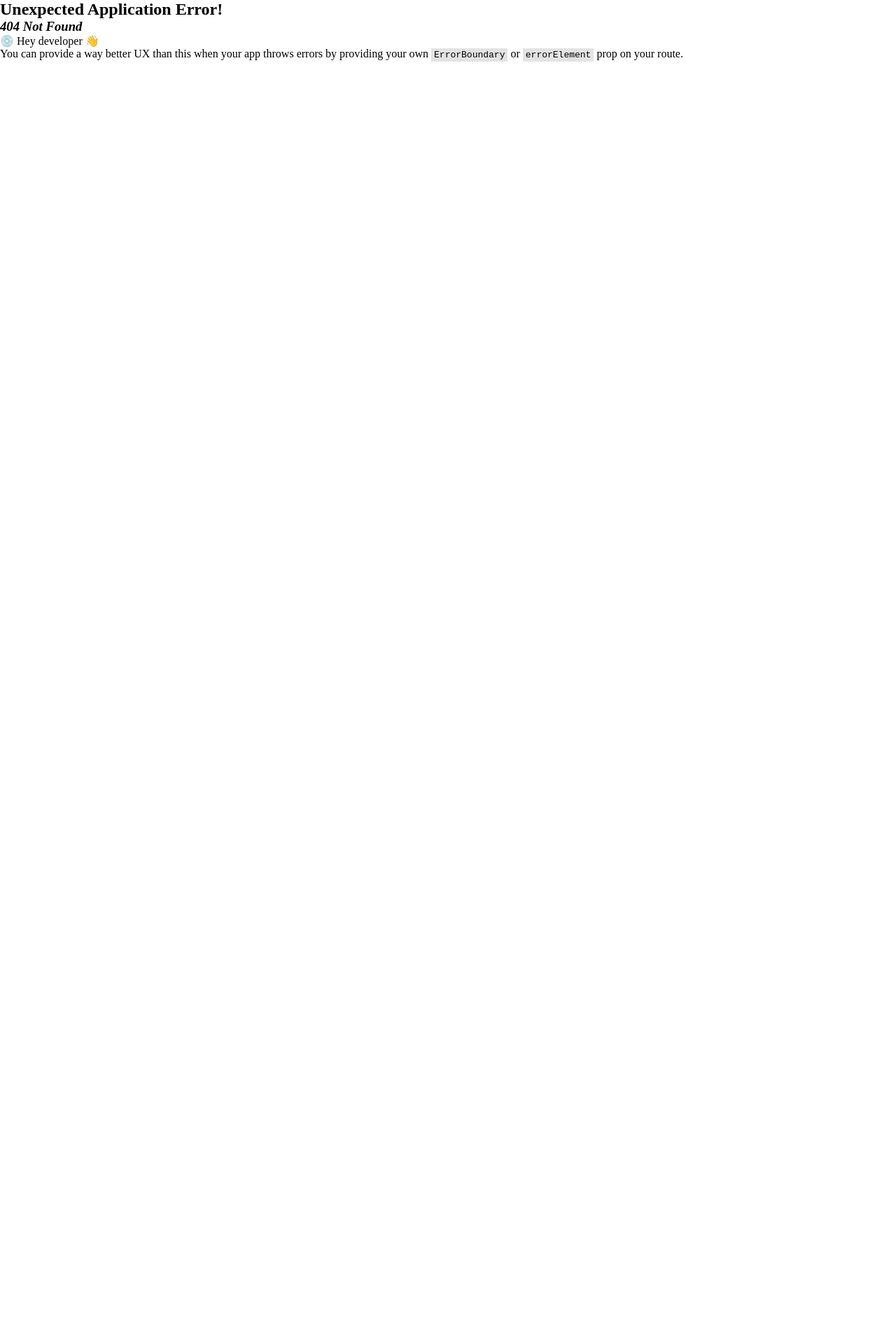
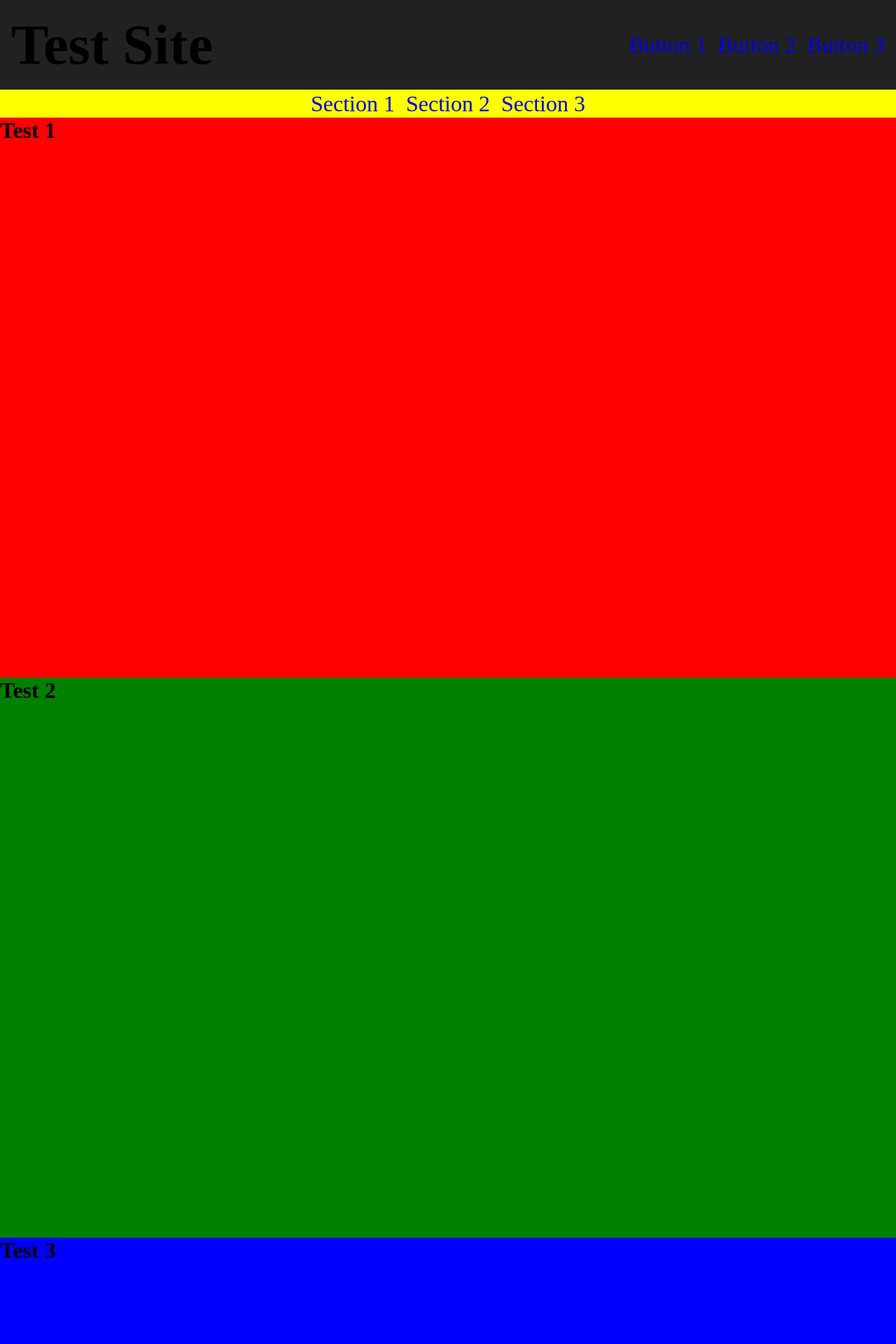
Before and after one commit to Chrisvasa/react_test, a React (Vite) app: page /test in a window 1280 px wide. Before the commit this address had no page. Shown: the top 1920 px of the page at 70% size. Before the commit the page ends 800 px from the top, so only its background shows below. Built offline with nearby package versions, Linux system fonts and the light colour scheme.

Commit message:
Created basic one page layout with scrolling

```diff
--- a/src/Layouts/RootLayout.jsx
+++ b/src/Layouts/RootLayout.jsx
@@ -1,4 +1,5 @@
-import { NavLink, Outlet } from "react-router-dom";
+import { NavLink, Outlet, useLocation } from "react-router-dom";
+import { useEffect } from 'react';
 import styled from "styled-components";
 import Hero from "../hero";
 import App from "../App";
@@ -13,7 +14,7 @@ export default function Root() {
           <ButtonContainer>
             <NavLink to="/">Button 1</NavLink>
             <NavLink to="games">Button 2</NavLink>
-            <NavLink>Button 3</NavLink>
+            <NavLink to="test">Button 3</NavLink>
           </ButtonContainer>
         </NavContainer>
       </Header>
--- a/src/main.jsx
+++ b/src/main.jsx
@@ -12,13 +12,22 @@ import App from './App.jsx'
 import './index.css'
 import Root from "./Layouts/RootLayout.jsx";
 import Game from "./pages/Game.jsx";
+import Test from "./pages/Test.jsx";
 import ErrorPage from "./error-page";
+import Test2 from './pages/Test2.jsx';
+import Test3 from './pages/Test3.jsx';
+import TestMain from './pages/TestMain.jsx';
 
 const router = createBrowserRouter(
   createRoutesFromElements(
     <Route path='' element={<Root />}>
       <Route path='' element={<App />} />
       <Route path='games' element={<Game />} />
+      <Route path='test' element={<TestMain />}>
+        <Route id='1' path='1' element={<Test />} />
+        <Route id='2' path='2' element={<Test2 />} />
+        <Route id='3' path='3' element={<Test3 />} />
+      </Route>
     </Route>
   )
 );
--- /dev/null
+++ b/src/pages/Test.jsx
@@ -0,0 +1,24 @@
+import { useEffect } from 'react';
+import styled from "styled-components";
+
+
+const Test = () => {
+    return (
+        <>
+            <ContentContainer>
+                <h1>Test 1</h1>
+            </ContentContainer>
+        </>
+    );
+}
+
+
+
+const ContentContainer = styled.div`
+    display: flex;
+    flex-direction: column;
+    height: 100vh;
+    background-color: red;
+`
+
+export default Test;
--- /dev/null
+++ b/src/pages/Test2.jsx
@@ -0,0 +1,40 @@
+import { NavLink, Outlet } from "react-router-dom";
+import { BrowserRouter as Router, Routes, Route, useParams } from 'react-router-dom';
+import { useEffect, useRef } from 'react';
+import styled from "styled-components";
+
+function ScrollToElement() {
+    const { elementId } = useParams();
+    const elementRef = useRef(null);
+
+    useEffect(() => {
+        elementRef.current.scrollIntoView({ behavior: 'smooth' });
+    }, [elementId]);
+
+    return (
+        <div id={elementId} ref={elementRef}>
+            <h1>{elementId}</h1>
+        </div>
+    );
+}
+
+const Test2 = () => {
+    return (
+        <>
+            <ContentContainer>
+                <h1>Test 2</h1>
+            </ContentContainer>
+        </>
+    );
+}
+
+
+
+const ContentContainer = styled.div`
+    display: flex;
+    flex-direction: column;
+    height: 100vh;
+    background-color: Green;
+`
+
+export default Test2;
--- /dev/null
+++ b/src/pages/Test3.jsx
@@ -0,0 +1,22 @@
+import styled from "styled-components";
+
+const Test3 = () => {
+    return (
+        <>
+            <ContentContainer>
+                <h1>Test 3</h1>
+            </ContentContainer>
+        </>
+    );
+}
+
+
+
+const ContentContainer = styled.div`
+    display: flex;
+    flex-direction: column;
+    height: 100vh;
+    background-color: Blue;
+`
+
+export default Test3;
--- /dev/null
+++ b/src/pages/TestMain.jsx
@@ -0,0 +1,77 @@
+import { useEffect } from 'react';
+import { NavLink, useLocation } from 'react-router-dom';
+import styled from "styled-components";
+
+//Pages
+import Test from './Test';
+import Test2 from './Test2';
+import Test3 from './Test3';
+
+// The different pages
+const PageMap = {
+    1: Test,
+    2: Test2,
+    3: Test3
+};
+
+// Renders the specified page with the given ID
+function Page({ id }) {
+    const PageToRender = PageMap[id];
+    return (
+        <div id={id}>
+            <PageToRender />
+        </div>
+    );
+}
+
+const TestMain = () => {
+
+    let location = useLocation();
+
+    useEffect(() => {
+        // Whenever the location changes, we scroll to the appropriate section
+        if (location.hash) {
+            let elem = document.getElementById(location.hash.slice(1))
+            if (elem) {
+                elem.scrollIntoView({ behavior: 'smooth' })
+            }
+        } else {
+            window.scrollTo({ behavior: 'smooth', top: 0, left: 0 })
+        }
+    }, [location]);
+
+    return (
+        <>
+            <NavContainer>
+                <NavLink to="">Section 1</NavLink>
+                <NavLink to="#2">Section 2</NavLink>
+                <NavLink to="#3">Section 3</NavLink>
+            </NavContainer>
+
+            <Page id="1" />
+            <Page id="2" />
+            <Page id="3" />
+        </>
+    );
+}
+
+const NavContainer = styled.div`
+    display: flex;
+    flex-direction: row;
+    justify-content: center;
+    align-items: center;
+    gap: 1rem;
+    height: 5vh;
+    background-color: yellow;
+    position: sticky;
+    top: 0;
+    > * {
+        font-size: 2rem;
+        text-decoration: none;
+        &:visited {
+            color: black;
+        }
+    }
+`
+
+export default TestMain;
```
